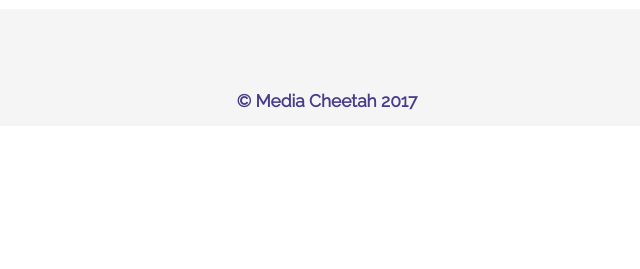
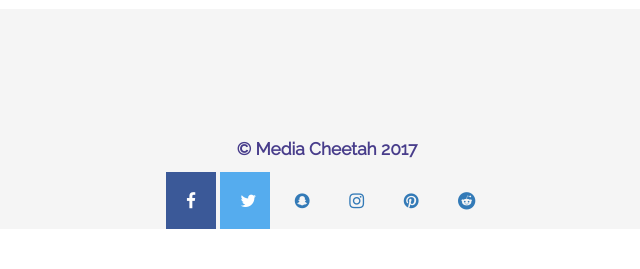
Before and after one commit to sczapuchlak/encyclopedia, a Flask app: page / in a window 1280 px wide. Shown: the part 1067-1336 px from the top of the page, without its empty margins (313-953 px from the left). Before the commit the page ends 1177 px from the top, so only its background shows below. Run offline with Flask 2, Linux system fonts and the light colour scheme; some libraries are stand-ins or nearby versions.

Commit message:
added footer.html and hooter.css. Also added the social media icons

```diff
--- a/app.py
+++ b/app.py
@@ -4,7 +4,7 @@
 from src.database import Database
 from src.twitterAPI import Requestor
 from src.login import UserManager
-from flask import Flask, render_template, request, session
+from flask import Flask, render_template, request, session,redirect
 app = Flask(__name__, '/static')
 app.secret_key = 'rubber baby buggy bumbers'
 app.config['DEBUG'] = environ.get('env') != 'PROD'
@@ -100,6 +100,9 @@
     except ValueError:
         #if the expiration is not a valid float
         return False
+@app.route('/profile.html', methods=['get','post'])
+def profile():
+    render_template('profile.html')
 
 if __name__ == '__main__':
     app.run()
--- /dev/null
+++ b/static/css/footer.css
@@ -0,0 +1,29 @@
+footer{
+    text-align: center;
+    background: whitesmoke;
+    padding-top:10%;
+}
+
+.fa {
+    padding: 20px;
+    font-size: 30px;
+    width: 50px;
+    text-align: center;
+    text-decoration: none;
+}
+
+
+.fa:hover {
+    opacity: 0.7;
+}
+
+
+.fa-facebook {
+    background: #3B5998;
+    color: white;
+}
+
+.fa-twitter {
+    background: #55ACEE;
+    color: white;
+}
--- a/static/css/style.css
+++ b/static/css/style.css
@@ -2,10 +2,7 @@
     padding-top:1.5%;
     padding-bottom: 40px;
 }
-#footer p{
-    text-align: center;
 
-}
 .jumbotron{
     background: linear-gradient(#96d4ff, #12d0ff);
     padding-top: 13%;
@@ -76,3 +73,21 @@
    border-top-color: #1b435e;
    background: #1b435e;
    }
+input[type=text] {
+    width: 130px;
+    box-sizing: border-box;
+    border: 2px solid #ccc;
+    border-radius: 4px;
+    font-size: 16px;
+    background-color: white;
+    background-image: url('https://cdn1.iconfinder.com/data/icons/hawcons/32/698956-icon-111-search-128.png');
+    background-size: 30px 30px;
+    background-position: 10px 10px;
+    background-repeat: no-repeat;
+    padding: 12px 20px 12px 40px;
+    -webkit-transition: width 0.4s ease-in-out;
+    transition: width 0.4s ease-in-out;
+}
+input[type=text]:focus {
+    width: 100%;
+}
--- /dev/null
+++ b/templates/footer.html
@@ -0,0 +1,13 @@
+<link type="text/css" rel="stylesheet" href="static/css/footer.css" />
+<link rel="stylesheet" href="https://cdnjs.cloudflare.com/ajax/libs/font-awesome/4.7.0/css/font-awesome.min.css">
+</div>
+    <footer class="footer">
+        <p> &copy; Media Cheetah 2017 </p>
+        <a href="#" class="fa fa-facebook"></a>
+        <a href="#" class="fa fa-twitter"></a>
+         <a href="#" class="fa fa-snapchat"></a>
+        <a href="#" class="fa fa-instagram"></a>
+         <a href="#" class="fa fa-pinterest"></a>
+        <a href="#" class="fa fa-reddit"></a>
+    </footer>
+</div>
--- a/templates/index.html
+++ b/templates/index.html
@@ -7,6 +7,7 @@
     <link href="static/css/bootstrap.min.css" rel="stylesheet">
     <link href="static/css/style.css" type="text/css" rel="stylesheet">
     <link href="https://fonts.googleapis.com/css?family=Raleway" rel="stylesheet">
+
     <style>
 
     </style>
@@ -57,9 +58,7 @@
                 </p>
             </div>
         </div>
-        <footer class="footer" style="text-align: center; background: whitesmoke;padding-bottom:.2%;padding-top: 7%">
-            <p> &copy; Media Cheetah 2017 </p>
-        </footer>
+        {% include "footer.html" %}
     </div>
 </body>
 </html>
--- a/templates/signup.html
+++ b/templates/signup.html
@@ -45,9 +45,7 @@
             </form>
         </div>
     </div>
-    <footer class="footer" style="text-align: center; background: whitesmoke;padding-top:.5%">
-        <p> &copy; Media Cheetah 2017 </p>
-    </footer>
+ {% include "footer.html" %}
     </div>
 </body>
 </html>
```
Also changed, not shown: templates/home.html (+2 -23 lines), templates/login.html (+1 -7 lines), templates/profile.html (+58 -4 lines).
